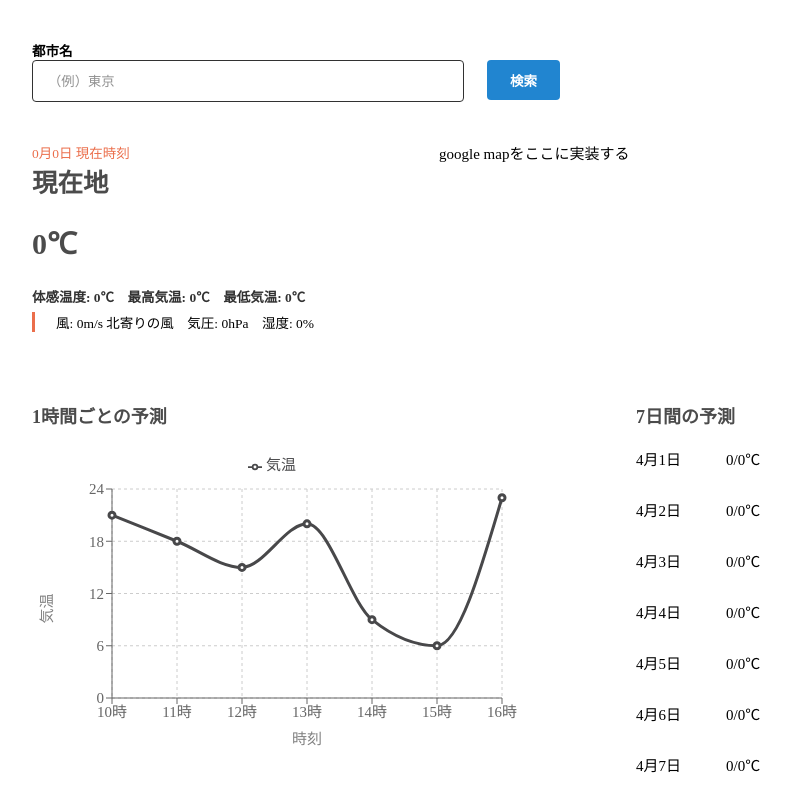
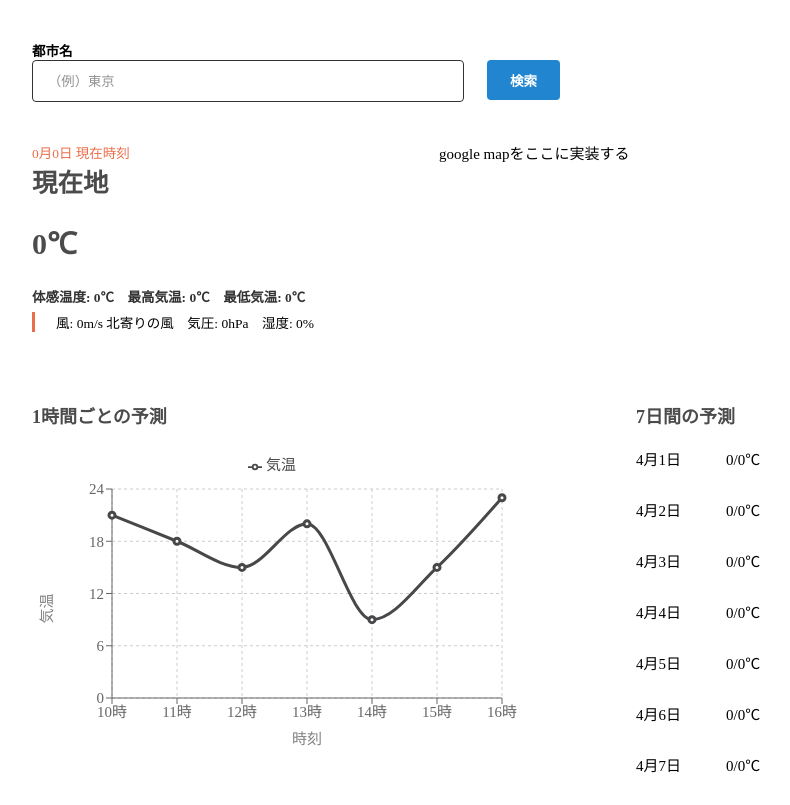
Before and after one commit to Yuta-Tsutsumi/weather-app, a React (Create React App) app: page / in a window 1280 px wide. Shown: the whole page, without its empty margins (208-998 px from the left). Built offline with nearby package versions, Linux system fonts and the light colour scheme.

Commit message:
数値の変更

```diff
--- a/src/components/molecules/HourlyForecastGraph/HourlyForecastGraph.tsx
+++ b/src/components/molecules/HourlyForecastGraph/HourlyForecastGraph.tsx
@@ -34,7 +34,7 @@ const data = [
   },
   {
     name: "15時",
-    気温: 6,
+    気温: 15,
   },
   {
     name: "16時",
```
